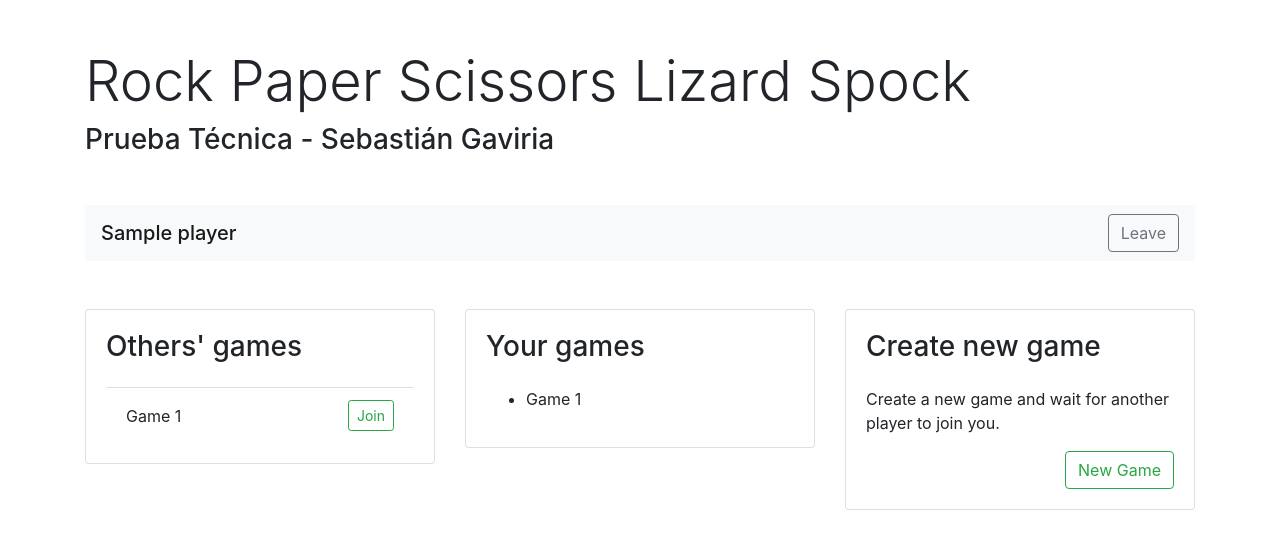
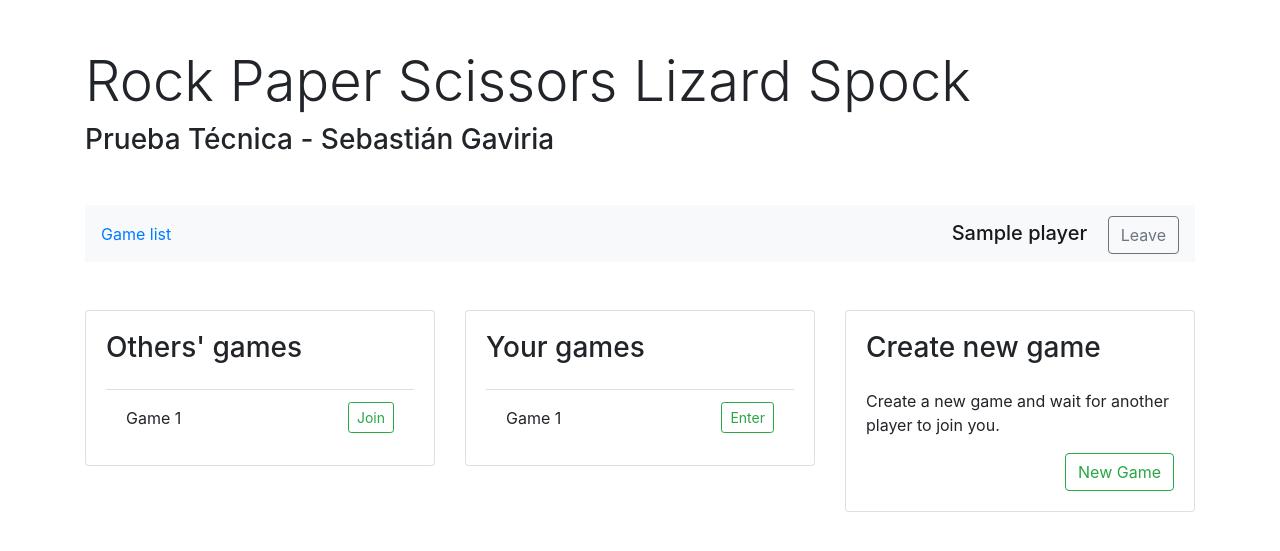
Before and after one commit to sebasgavi/tranqui-rpsls, a Django app: template game/templates/game/index.html in a window 1280 px wide. Shown: the top 551 px of the page. Run offline with Django 3.2, Linux system fonts and the light colour scheme; tables that the repository leaves empty hold one stand-in row (values such as "Sample post"); the template is opened without the code that fills it: values that come from a table or form of the project are taken from there, most other values are stand-ins (such as "Sample title", 1, 10 or a date in 2020); some libraries are stand-ins or nearby versions.

Commit message:
templates cleanup

```diff
--- a/game/templates/game/base.html
+++ b/game/templates/game/base.html
@@ -20,9 +20,11 @@
         {% if player %}
 
             <nav class="navbar navbar-light bg-light">
-                <span class="navbar-brand mb-0 h1">{{ player.name }}</span>
-
-                <a href="{% url 'game:leave' %}" class="btn btn-outline-secondary">Leave</a>
+                <a href="{% url 'game:index' %}">Game list</a>
+                <div>
+                    <span class="navbar-brand mb-0 h1">{{ player.name }}</span>
+                    <a href="{% url 'game:leave' %}" class="btn btn-outline-secondary">Leave</a>
+                </div>
             </nav>
 
         {% endif %}
--- a/game/templates/game/index.html
+++ b/game/templates/game/index.html
@@ -32,9 +32,14 @@
             <div class="card">
                 <div class="card-body">
                     <h3 class="card-title mb-4">Your games</h3>
-                    <ul>
+                    <ul class="list-group list-group-flush">
                         {% for game in own_games %}
-                            <li>Game {{ game.id }}</li>
+                            <li class="list-group-item d-flex justify-content-between align-items-center">
+                                Game {{ game.id }}
+                                {% if game.player_b %}
+                                    <a href="{% url 'game:detail' game.id %}" class="btn btn-sm btn-outline-success">Enter</a>
+                                {% endif %}
+                            </li>
                         {% endfor %}
                     </ul>
                 </div>
```
Also changed, not shown: game/templates/game/detail.html (+6 -2 lines), game/views.py (+7 -5 lines).
